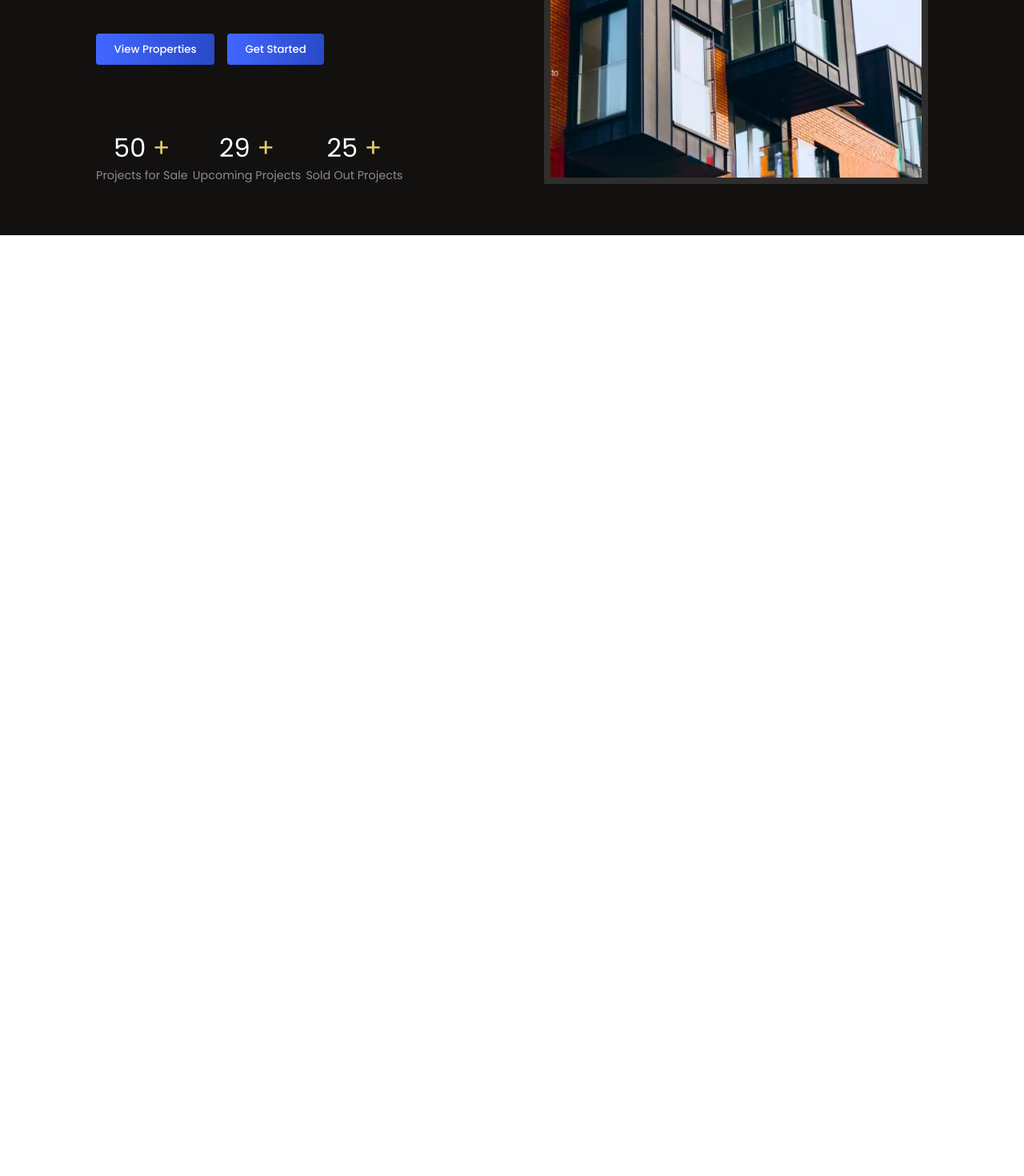
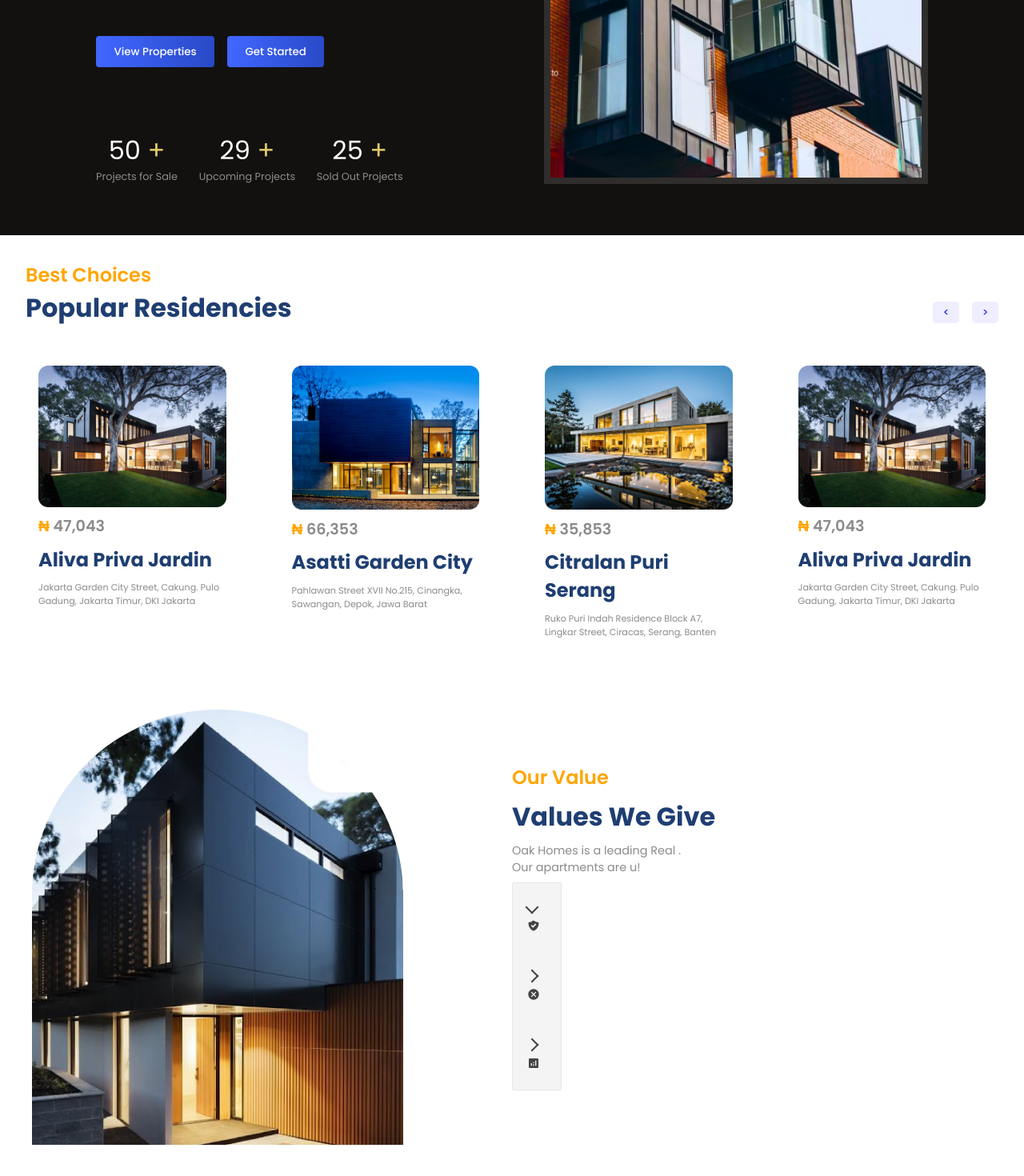
Before and after one commit to Lekan659/realestatepwa, a React (Vite) app: page / in a window 1280 px wide. Shown: the part 472-1942 px from the top of the page at 80% size. Before the commit the page ends 800 px from the top, so only its background shows below. Built offline with nearby package versions, Linux system fonts and the light colour scheme.

Commit message:
Home Page

```diff
--- a/src/components/Hero/Hero.css
+++ b/src/components/Hero/Hero.css
@@ -57,6 +57,11 @@
   font-size: 0.9rem;
   color: rgb(140, 139, 139);
 }
+
+.secondaryText2{
+  font-size: 0.8rem;
+  color: rgb(140, 139, 139);
+}
 /* .orange-circle{
     height: 4rem;
     width: 4rem;
--- a/src/components/Hero/Hero.jsx
+++ b/src/components/Hero/Hero.jsx
@@ -41,7 +41,7 @@ const Hero = () =>{
                     <CountUp start={10} end={50} duration={4}/> <span>+</span>
                     </span>
 
-                    <span className="secondaryText">
+                    <span className="secondaryText2">
                     Projects for Sale
                     </span>
 
@@ -51,7 +51,7 @@ const Hero = () =>{
                     <CountUp start={10} end={29} duration={4}/> <span>+</span>
                     </span>
 
-                    <span className="secondaryText">
+                    <span className="secondaryText2">
                     Upcoming Projects
                     </span>
 
@@ -61,7 +61,7 @@ const Hero = () =>{
                     <CountUp start={5} end={25} duration={4}/> <span>+</span>
                     </span>
 
-                    <span className="secondaryText">
+                    <span className="secondaryText2">
                     Sold Out Projects
                     </span>
 
--- /dev/null
+++ b/src/components/Residencies/Residencies.css
@@ -0,0 +1,89 @@
+.r-container{
+    overflow: hidden;
+    position: relative;
+}
+.r-head{
+    margin-bottom: 2rem;
+}
+
+.r-card{
+    gap: 0.6rem;
+    border-radius: 10px;
+    padding: 1rem;
+    max-width: max-content;
+    margin: auto;
+    transition: all 300ms ease-in;
+}
+
+.r-card>img{
+    width: 100%;
+    max-width: 15rem;
+}
+
+.r-card>:nth-child(2){
+    font-size: 1.2rem;
+    font-weight: 600;
+}
+
+.r-card>:nth-child(3){
+    font-size: 1.5rem;
+
+}
+
+.r-card>:nth-child(4){
+    font-size: 0.7rem;
+    width: 15rem;
+
+}
+
+.r-card:hover{
+    scale: 1.025;
+    cursor: pointer;
+    background: linear-gradient(
+        180deg,
+        rgba(255, 255, 255, 0) 0%,
+        rgba(136, 160, 255, 0.46) 217.91%
+    );
+    box-shadow: 0px, 72px, 49px -51px rgba(136, 160, 255, 0.21);;
+
+}
+
+.swiper-horizontal{
+    overflow: visible !important;
+}
+
+.r-buttons{
+    position: absolute ;
+    gap: 1rem;
+    top: -4rem;
+    right: 0;
+    z-index: 8;
+}
+
+.r-buttons button{
+    font-style: 1.2rem;
+    padding: 0.2rem 0.8rem;
+    color: blue;
+    border-radius: 5px;
+    border: none;
+    background-color: white;
+    cursor: pointer;
+}
+
+.r-buttons>:nth-child(1){
+    background-color: #EEEEFF;
+
+}
+.r-buttons>:nth-child(1):hover{
+    box-shadow: 0px 0px 5px 1px rgba(0, 0, 0, 0.25);
+
+}
+
+.r-buttons>:nth-child(2){
+    background-color: #EEEEFF;
+}
+
+.r-buttons>:nth-child(2):hover{
+    box-shadow: 0px 0px 5px 1px rgba(0, 0, 0, 0.25);
+
+}
--- /dev/null
+++ b/src/components/Residencies/Residencies.jsx
@@ -0,0 +1,61 @@
+import React from "react";
+import './Residencies.css'
+import {Swiper, SwiperSlide, useSwiper} from "swiper/react"
+import "swiper/css"
+import data from "../../utils/slider.json"
+import {sliderSettings} from "../../utils/common.js"
+// import CountUp from "react-countup";
+const Residencies = () =>{
+    return(
+        <section className="r-wrapper">
+            <div className="paddings innerWidth r-container">
+                <div className="flexColStart r-head">
+                    <span className="orangeText">
+                        Best Choices</span>
+                    <span className="primaryText">
+                            Popular Residencies
+                        </span>
+                        </div>
+
+                        {/* <Swiper {...sliderSettings}><SliderButtons/> </Swiper> */}
+                    <Swiper {...sliderSettings}>
+                    <SliderButtons/>
+                    <div>
+                        {
+                            data.map((card, i) =>(
+                                <SwiperSlide>
+                                    <div className="flexColStart r-card">
+
+                                        <img src={card.image} alt="home" />
+                                        <span className="secondaryText r-price">
+                                            <span style = {{color: "orange"}}>₦ </span>
+                                            <span>{card.price}</span>
+                                        </span>
+
+
+                                    <span className="primaryText">{card.name}</span>
+                                    <span className="secondaryText">{card.detail}</span>
+                                    </div>
+                                    </SwiperSlide>
+
+                            ))
+                        }
+                        </div>
+                    </Swiper>
+
+            </div>
+        </section>
+     )
+}
+
+export default Residencies
+
+const SliderButtons = () => {
+    const swiper = useSwiper();
+    return (
+        <div className="flexCenter r-buttons">
+            <button onClick={() => swiper.slidePrev()}>&lt;</button>
+            <button onClick={() => swiper.slideNext()}>&gt;</button>
+        </div>
+    )
+}
--- /dev/null
+++ b/src/components/Value/Value.css
@@ -0,0 +1,11 @@
+.v-container .image-container{
+    border: 8px solid rgb(232, 232, 232 / 93%);
+}
+
+.v-container>div{
+    flex:1
+}
+
+.v-right{
+    gap:0.5rem
+}
--- /dev/null
+++ b/src/components/Value/Value.jsx
@@ -0,0 +1,62 @@
+import React from 'react'
+import {
+  AccordionItem,
+  Accordion,
+  AccordionItemButton,
+  AccordionItemHeading,
+  AccordionItemPanel,
+  AccordionItemState
+}   from 'react-accessible-accordion';
+import "react-accessible-accordion/dist/fancy-example.css";
+import {MdOutlineArrowDropDown} from 'react-icons/md'
+import "./Value.css"
+import data from "../../utils/accordion"
+
+const Value = () => {
+  return (
+    <section className="v-wrapper">
+      <div className="paddings innerWidth flexCenter v-container">
+        {/* left side */}
+        <div className="v-left">
+          <div className="image-container">
+            <img src="./value.png" alt="" />
+          </div>
+        </div>
+
+        <div className="flexColStart v-right">
+          <span className='orangeText'>Our Value</span>
+          <span className='primaryText'>Values We Give</span>
+          <span className='secondaryText'>Oak Homes is a leading Real .
+
+<br /> Our apartments are u!
+</span>
+
+<Accordion
+allowMultipleExpanded = {false}
+preExpanded={[0]}
+className='accordion'
+>
+  {
+    data.map((item, i) => {
+      return(
+        <AccordionItem className='accordionItem' key={i} uuid={i}>
+          <AccordionItemHeading>
+            <AccordionItemButton>
+              <div className="flecCenter icon">
+                {item.icon}
+              </div>
+            </AccordionItemButton>
+          </AccordionItemHeading>
+        </AccordionItem>
+      )
+    })
+  }
+
+</Accordion>
+        </div>
+      </div>
+    </section>
+  )
+}
+
+export default Value
--- a/src/pages/Home.jsx
+++ b/src/pages/Home.jsx
@@ -1,11 +1,15 @@
 import Header from "../components/Header/Header";
 import Hero from "../components/Hero/Hero";
+import Residencies from "../components/Residencies/Residencies";
+import Value from "../components/Value/Value";
 
 function Home() {
   return (
     <div className="App">
       <Header/>
       <Hero/>
+      <Residencies/>
+      <Value/>
     </div>
   );
 }
--- /dev/null
+++ b/src/utils/common.js
@@ -0,0 +1,18 @@
+export const sliderSettings = {
+    slidesPerView : 1,
+    spaceBetween: 50,
+    breakpoints: {
+        480: {
+            slidesPerView : 1
+        },
+        600:{
+            slidesPerView : 2
+        },
+        750:{
+            slidesPerView : 3
+        },
+        1100:{
+            slidesPerView : 4
+        }
+    }
+}
```
